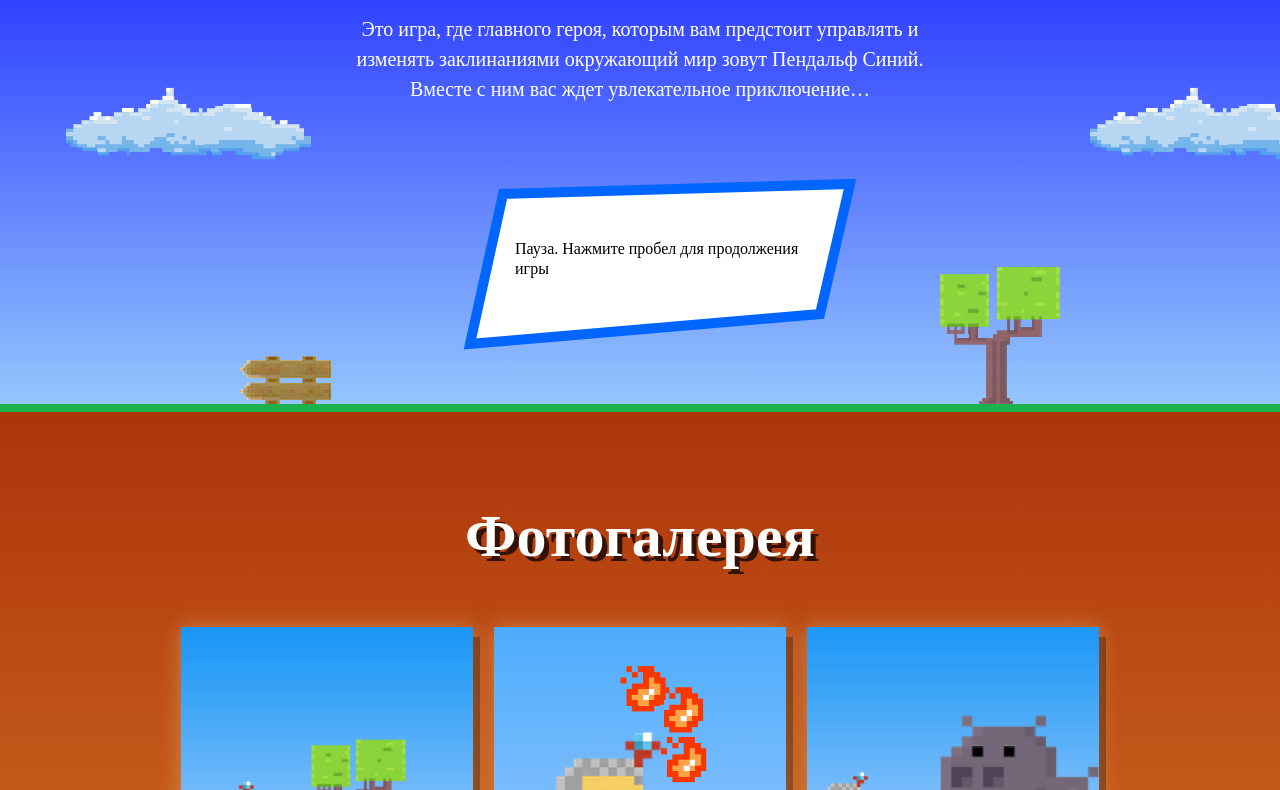
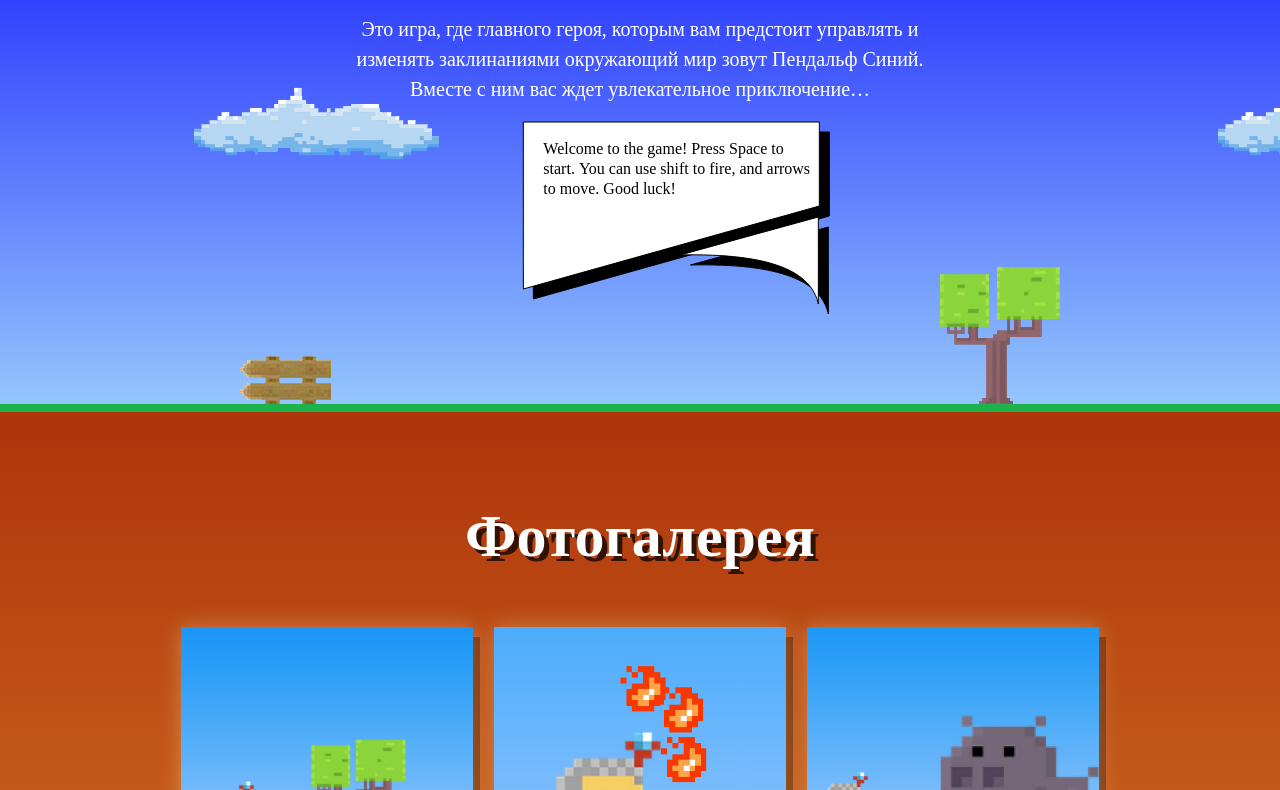
Before and after one commit to theConscience/34390-code-and-magick, a website: page build/index.html in a window 1280 px wide. Shown: the part 203-993 px from the top of the page. Drawn offline with Linux system fonts and the light colour scheme; a web font is replaced by a local one.

Commit message:
commit4
Add function for filling canvas with text

```diff
--- a/build/index.html
+++ b/build/index.html
@@ -120,8 +120,9 @@
 </template>
 
 <script src="js/form.js"></script>
-<script src="js/check.js"></script>
-<script src="js/game-stat.min.js"></script>
+<!-- <script src="js/check.js"></script> -->
+<!-- <script src="js/game-stat.min.js"></script> -->
+<script src="js/game.js"></script>
 
 </body>
 </html>
--- a/build/js/game.js
+++ b/build/js/game.js
@@ -380,18 +380,151 @@
     _drawPauseScreen: function() {
       switch (this.state.currentStatus) {
         case Verdict.WIN:
-          console.log('you have won!');
+          this.generatePopup('You have won! Lets go to the party, and celebrate with our friends and drinks!');
           break;
         case Verdict.FAIL:
-          console.log('you have failed!');
+          this.generatePopup('You have failed your ancestors, Pendalf! Shame on you!');
           break;
         case Verdict.PAUSE:
-          console.log('game is on pause!');
+          this.generatePopup('game is on pause!');
           break;
         case Verdict.INTRO:
-          console.log('welcome to the game! Press Space to start');
+          this.generatePopup('Welcome to the game! Press Space to start. You can use shift to fire, and arrows to move. Good luck!');
           break;
       }
+    },
+
+    /**
+     * Генерация всплывающего окна.
+     * @param {array} text
+     */
+    generatePopup: function(messageText) {
+      messageText = messageText || 'неизвестное сообщение... ^_^';
+
+      var me = this.state.objects.filter(function(object) {
+          return object.type === ObjectType.ME;
+        })[0],
+        meRightX = me.x + me.width,
+        meTopY = me.y,
+        popupMaxWidth = 296,
+        popupMaxHeight = 182,
+        popupSmallSideHeight = 84,
+        popupBigSideHeight = 167,
+        popupRelativeStartPosX = meRightX - popupMaxWidth,
+        popupRelativeStartPosY = meTopY - popupMaxHeight;
+
+      if (popupRelativeStartPosX < 0) {
+        popupRelativeStartPosX = me.x;
+      }
+      if (popupRelativeStartPosY < 0) {
+        popupRelativeStartPosY = me.y + me.height;
+      }
+
+      // shape # 1 shadow
+      this.ctx.lineWidth = 1;
+      this.ctx.strokeStyle = '#000000';
+      this.ctx.beginPath();
+      this.ctx.moveTo( popupRelativeStartPosX + 10, popupRelativeStartPosY + 10 );
+      this.ctx.lineTo( popupRelativeStartPosX + popupMaxWidth + 10, popupRelativeStartPosY + 10 );
+      this.ctx.lineTo( popupRelativeStartPosX + popupMaxWidth + 10, popupRelativeStartPosY + popupSmallSideHeight + 10 );
+      this.ctx.lineTo( popupRelativeStartPosX + 10, popupRelativeStartPosY + popupBigSideHeight + 10 );
+      this.ctx.closePath();
+      this.ctx.fill();
+      this.ctx.stroke();
+      // shape # 1
+      this.ctx.lineWidth = 1;
+      this.ctx.strokeStyle = '#000000';
+      this.ctx.fillStyle = '#FFFFFF';
+      this.ctx.beginPath();
+      this.ctx.moveTo( popupRelativeStartPosX, popupRelativeStartPosY );
+      this.ctx.lineTo( popupRelativeStartPosX + popupMaxWidth, popupRelativeStartPosY );
+      this.ctx.lineTo( popupRelativeStartPosX + popupMaxWidth, popupRelativeStartPosY + popupSmallSideHeight );
+      this.ctx.lineTo( popupRelativeStartPosX, popupRelativeStartPosY + popupBigSideHeight );
+      this.ctx.closePath();
+      this.ctx.fill();
+      this.ctx.stroke();
+      // shape # 2 shadow
+      this.ctx.lineWidth = 1;
+      this.ctx.strokeStyle = '#000000';
+      this.ctx.fillStyle = '#000000';
+      this.ctx.beginPath();
+      this.ctx.moveTo( popupRelativeStartPosX + 305, popupRelativeStartPosY + 105 );
+      this.ctx.lineTo( popupRelativeStartPosX + 305, popupRelativeStartPosY + popupMaxHeight + 10 );
+      this.ctx.bezierCurveTo( popupRelativeStartPosX + 298, popupRelativeStartPosY + 160, popupRelativeStartPosX + 259, popupRelativeStartPosY + 141, popupRelativeStartPosX + 167, popupRelativeStartPosY + 143 );
+      this.ctx.closePath();
+      this.ctx.fill();
+      this.ctx.stroke();
+      // shape # 2
+      this.ctx.lineWidth = 1;
+      this.ctx.strokeStyle = '#000000';
+      this.ctx.fillStyle = '#FFFFFF';
+      this.ctx.beginPath();
+      this.ctx.moveTo( popupRelativeStartPosX + 295, popupRelativeStartPosY + 95 );
+      this.ctx.lineTo( popupRelativeStartPosX + 295, popupRelativeStartPosY + popupMaxHeight );
+      this.ctx.bezierCurveTo( popupRelativeStartPosX + 288, popupRelativeStartPosY + 150, popupRelativeStartPosX + 249, popupRelativeStartPosY + 131, popupRelativeStartPosX + 157, popupRelativeStartPosY + 133 );
+      this.ctx.closePath();
+      this.ctx.fill();
+      this.ctx.stroke();
+      // text config
+      this.ctx.font = '16px PT Mono';
+      this.ctx.textAlign = 'left';
+      this.ctx.textBaseline = 'top';
+      this.ctx.fillStyle = '#000000';
+      // fill text
+      this.fillLinesWithText(messageText, popupMaxWidth, popupMaxHeight, popupSmallSideHeight, popupRelativeStartPosX, popupRelativeStartPosY);
+    },
+
+    /**
+     * Генерация текста в блоке определённой ширины.
+     * @param {string} messageText
+     * @param {number} popupMaxWidth
+     * @param {number} popupMaxHeight
+     * @param {number} popupSmallSideHeight
+     * @param {number} popupLeftSideCoord
+     * @param {number} popupTopSideCoord
+     */
+    fillLinesWithText: function(messageText, popupMaxWidth, popupMaxHeight, popupSmallSideHeight, popupLeftSideCoord, popupTopSideCoord) {
+      popupSmallSideHeight = popupSmallSideHeight || popupMaxHeight;
+      popupMaxWidth = popupMaxWidth || this.canvas.width;
+      popupLeftSideCoord = popupLeftSideCoord || 0;
+      popupTopSideCoord = popupTopSideCoord || 0;
+
+      var words = messageText.split(' '),
+        lines = [],
+        wordsInLine = [],
+        wordsInLineLength = 0,
+        paddingWidth = 20,
+        lineHeight = 20,
+        rowNumber = 1;
+
+      var generateLines = function(word, index, arr) {
+        wordsInLineLength += this.ctx.measureText(word + ' ').width;
+        if (lines.length * lineHeight + paddingWidth >= popupSmallSideHeight - 5) {  // если текст доходит до среза трапеции
+          popupMaxWidth -= popupMaxWidth / 9;  // начинаем через уменьшение этой переменной влиять на длинну строки
+        }
+        if (lines.length * lineHeight + paddingWidth >= popupMaxHeight - 60) {  // если текст доходит почти до самого низа
+          return;  // прекращаем создание строк, чтобы слова не вываливались
+        }
+        if (wordsInLineLength >= popupMaxWidth - paddingWidth) {
+          lines.push(wordsInLine.join(' '));
+          wordsInLineLength = this.ctx.measureText(word + ' ').width;
+          wordsInLine = [];
+          wordsInLine.push(word);
+        } else {
+          wordsInLine.push(word);
+        }
+        if (index === arr.length - 1) {
+          lines.push(wordsInLine.join(' '));
+        }
+      };
+
+      var fillLines = function(line) {
+        this.ctx.fillText(line, popupLeftSideCoord + paddingWidth, popupTopSideCoord + lineHeight * rowNumber);
+        rowNumber++;
+      };
+
+      words.forEach(generateLines.bind(this));
+      lines.forEach(fillLines.bind(this));
     },
 
     /**
```
